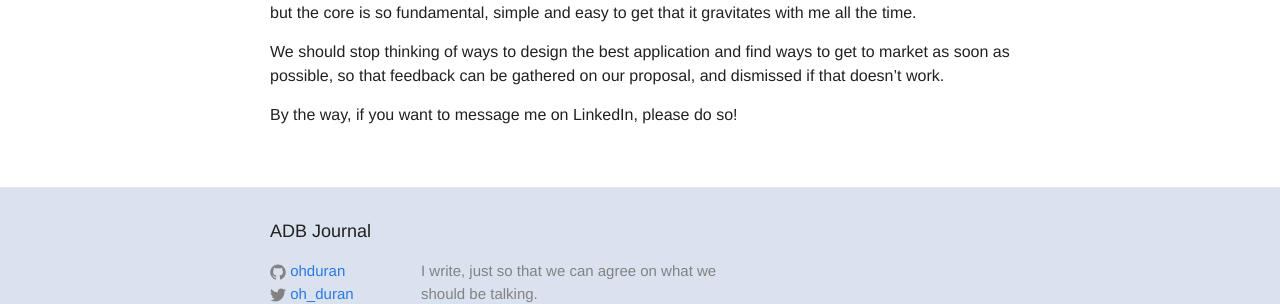
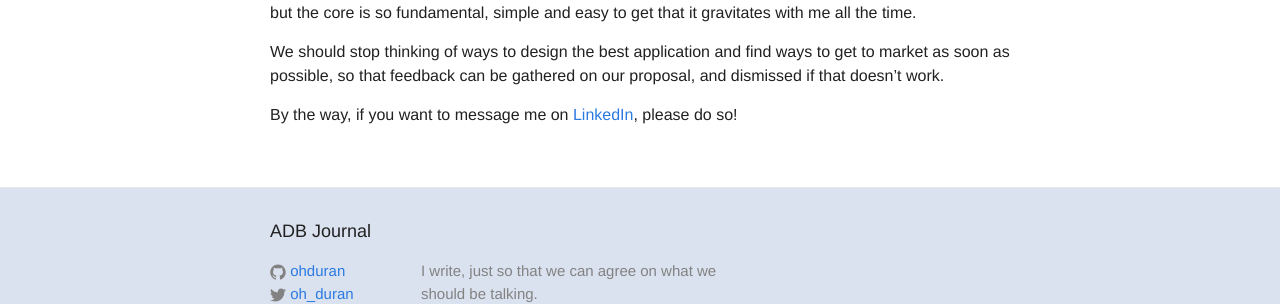
Before and after one commit to ohduran/ohduran.github.io, a Jekyll site: the page built from _posts/2017-11-04-the-best-thing-about-linkedin.markdown, in a window 1280 px wide. Shown: the part 578-882 px from the top of the page. Built offline with Jekyll 4.4.1, drawn with Linux system fonts in a browser that asks for light colours; part of the change alters nothing that is shown.

Commit message:
Update links

```diff
--- a/_posts/2017-11-04-the-best-thing-about-linkedin.markdown
+++ b/_posts/2017-11-04-the-best-thing-about-linkedin.markdown
@@ -15,4 +15,4 @@ The technology is basic, at most, but the usability and the value added is huge.
 
 We should stop thinking of ways to design the best application and find ways to get to market as soon as possible, so that feedback can be gathered on our proposal, and dismissed if that doesn't work.
 
-By the way, if you want to message me on LinkedIn, please do so!
+By the way, if you want to message me on [LinkedIn](https://www.linkedin.com/in/alvaroduranbarata/), please do so!
```
